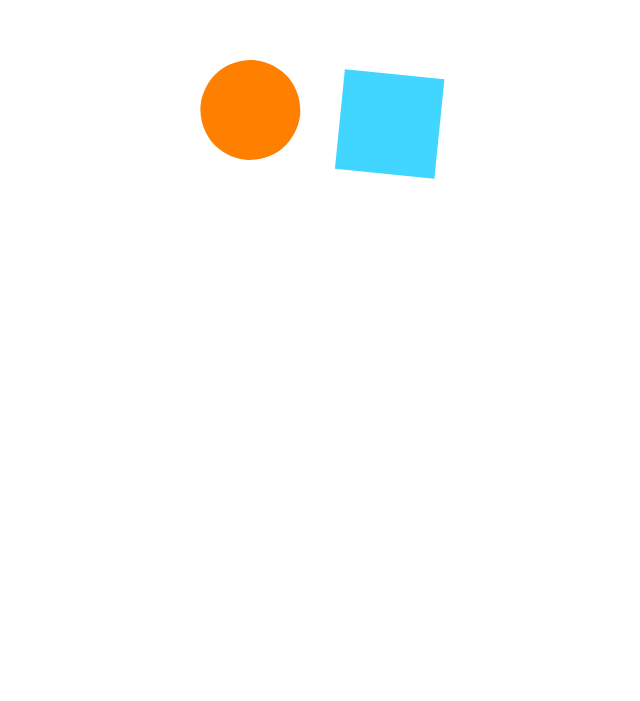
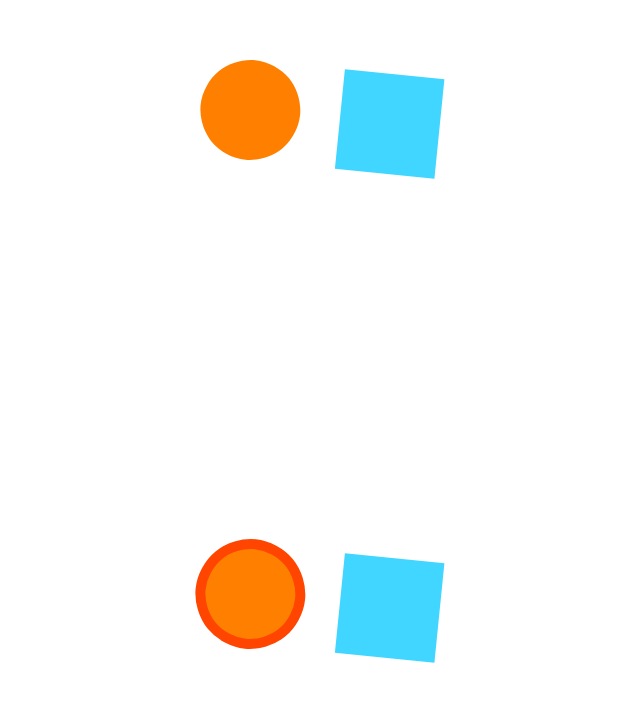
Before and after one commit to RyannDaGreat/TwoJS-and-React-Experiment, a React (Create React App) app: page / in a window 1280 px wide. Shown: the part 123-824 px from the top of the page, without its empty margins (0-640 px from the left). Before the commit the page ends 800 px from the top, so only its background shows below. Built offline with nearby package versions, Linux system fonts and the light colour scheme.

Commit message:
Fixed r.js

```diff
--- a/src/App.js
+++ b/src/App.js
@@ -115,13 +115,18 @@ function GeneralizedTwo(props)
 	</div>
 }
 
+
 function PropsBlend({alpha,props,target,Component,children})
 {
 	//<PropBlend alpha    ={.5}
 	//           props    ={}
 	//           target   ={{prop1:4,prop5:7}}
 	//           component={Div}/>
-	return <Component {...r.objectBlend(props,target,alpha)}>
+	let objectBlend=r.objectBlend(props, target, alpha)
+	window._props=props
+	window._target=target
+	console.log(props,target,alpha,objectBlend)
+	return <Component {...objectBlend}>
 		{children}
 	</Component>
 }
@@ -137,7 +142,12 @@ function App()
 {
 	const [w,sw]=React.useState(0)
 	return <>
-		<GeneralizedTwo width={w} onMouseMove={()=>sw(w+.1)}/>
+		<GeneralizedTwo width={w}
+						onMouseMove={()=>sw(w+.1)} />
+		<PropsBlend Component={GeneralizedTwo}
+					alpha    ={w}
+					target   ={{width: 10}}
+					props    ={{width: 0, onMouseMove: ()=>sw(w+.1)}}/>
 	</>
 }
 
--- a/src/r.js
+++ b/src/r.js
@@ -124,7 +124,7 @@ const r={
 		//Originally written to normalize djson files' object representations
 		//EXAMPLE: sortKeys({3:0,2:0,1:0}) ==== {1:0,2:0,3:0}   (order isn't supposed to matter, but it seems that it IS generally preserved)
 		//TODO assert.rightArgumentLength(arguments)
-		if(r.is_object(object))
+		if(r.isPureObject(object))
 		{
 			const keys=Object.keys(object)
 			keys.sort()
@@ -137,43 +137,43 @@ const r={
 			}
 		}
 	},
-	bad_sleep(seconds)
+	badSleep(seconds)
 	{
 		console.assert(arguments.length===1,'Wrong number of arguments.')
 		//Burn CPU for seconds
 		const e=new Date().getTime()+(seconds*1000)
 		while(new Date().getTime() <= e){}
 	},
-	random_chance(probability)
+	randomChance(probability)
 	{
 		console.assert(arguments.length===1,'Wrong number of arguments.')
 		return Math.random()<probability
 	},
-	all_chars_are_unique(string)
+	allCharsAreUnique(string)
 	{
 		console.assert(arguments.length===1,'Wrong number of arguments.')
-		return string.length===r.number_of_unique_chars(string)
+		return string.length===r.numberOfUniqueChars(string)
 	},
-	number_of_unique_chars(string)
+	numberOfUniqueChars(string)
 	{
 		console.assert(arguments.length===1,'Wrong number of arguments.')
 		// noinspection JSValidateTypes
 		return new Set(string.split('')).size
 	},
-	random_integer(max)
+	randomInteger(max)
 	{
 		console.assert(arguments.length===1,'Wrong number of arguments.')
 		return Math.floor(Math.random()*(max+1))
 	},
-	random_index(list)
+	randomIndex(list)
 	{
 		console.assert(arguments.length===1,'Wrong number of arguments.')
-		return r.random_integer(list.length-1)
+		return r.randomInteger(list.length-1)
 	},
-	random_element(list)
+	randomElement(list)
 	{
 		console.assert(arguments.length===1,'Wrong number of arguments.')
-		return list[r.random_index(list)]
+		return list[r.randomIndex(list)]
 	},
 	charInString(char,string)
 	{
@@ -224,34 +224,34 @@ const r={
 		delete out[key]
 		return out
 	},
-	split_on_first_space(string)
+	splitOnFirstSpace(string)
 	{
 		console.assert(arguments.length===1,'Wrong number of arguments.')
 		// noinspection JSValidateTypes
 		return string.split(/ (.*)/,2)
 	},
-	split_lines(string)
+	splitLines(string)
 	{
 		// noinspection JSValidateTypes
 		return string.split('\n')
 	},
-	remove_empty_lines(string)
+	removeEmptyLines(string)
 	{
 		console.assert(arguments.length===1,'Wrong number of arguments.')
-		return r.split_lines(string).filter(x=>x.trim()).join('\n')
+		return r.splitLines(string).filter(x=>x.trim()).join('\n')
 	},
-	nested_path(path,value)
+	nestedPath(path, value)
 	{
 		console.assert(arguments.length===2,'Wrong number of arguments.')
-		//EXAMPLE: nested_path([4,3,2,1],0) ==== {4:{3:{2:{1:0}}}}
-		//EXAMPLE: nested_path([],)
+		//EXAMPLE: nestedPath([4,3,2,1],0) ==== {4:{3:{2:{1:0}}}}
+		//EXAMPLE: nestedPath([],)
 		console.assert(path&&Object.getPrototypeOf(path)===Array.prototype,'Path must be a list of keys')
 		let out=value
 		for(const key of [...path].reverse())
 			out={[key]:out}
 		return out
 	},
-	multiply_string(string,number)
+	multiplyString(string, number)
 	{
 		console.assert(arguments.length===2,'Wrong number of arguments.')
 		//Like python ("abc"*3=="abcabcabc")
@@ -260,54 +260,54 @@ const r={
 			out+=string
 		return out
 	},
-	is_defined(x)
+	isDefined(x)
 	{
 		console.assert(arguments.length===1,'Wrong number of arguments.')
 		return x!==undefined
 	},
-	is_prototype_of(x,type)
+	isPurePrototypeOf(x, type)
 	{
 		//This is like type-checking with 'typeof', or 'instanceof', except that this way of checking is much more precise.
 		console.assert(arguments.length===2,'Wrong number of arguments.')
 		//TODO assert.defined(type)
 		return Boolean(x&&Object.getPrototypeOf(x)===type.prototype)
 	},
-	is_object(x)
+	isPureObject(x)
 	{
 		//Returns true IFF x is a pure object, meaning it could have been created with an object literal (no funky prototype chains)
-		//For example, r.is_object(any delta) is always true (because all deltas should be able to exist from object literals)
+		//For example, r.isPureObject(any delta) is always true (because all deltas should be able to exist from object literals)
 		console.assert(arguments.length===1,'Wrong number of arguments.')
-		return r.is_prototype_of(x,Object)
+		return r.isPurePrototypeOf(x, Object)
 	},
-	is_function(x)
+	isPureFunction(x)
 	{
 		console.assert(arguments.length===1,'Wrong number of arguments.')
-		return r.is_prototype_of(x,Function)
+		return r.isPurePrototypeOf(x, Function)
 	},
-	is_symbol(x)
+	isPureSymbol(x)
 	{
 		console.assert(arguments.length===1,'Wrong number of arguments.')
-		return r.is_prototype_of(x,Symbol)
+		return r.isPurePrototypeOf(x, Symbol)
 	},
-	is_array(x)
+	isPureArray(x)
 	{
 		console.assert(arguments.length===1,'Wrong number of arguments.')
-		return r.is_prototype_of(x,Array)
+		return r.isPurePrototypeOf(x, Array)
 	},
-	is_string(x)
+	isPureString(x)
 	{
 		console.assert(arguments.length===1,'Wrong number of arguments.')
-		return r.is_prototype_of(x,String)
+		return r.isPurePrototypeOf(x, String)
 	},
-	is_number(x)
+	isPureNumber(x)
 	{
 		console.assert(arguments.length===1,'Wrong number of arguments.')
-		return r.is_prototype_of(x,Number)
+		return r.isPurePrototypeOf(x, Number)
 	},
 	are_objects(...variables)
 	{
 		for(const variable of variables)
-			if(!r.is_object(variable))
+			if(!r.isPureObject(variable))
 				return false
 		return true
 	},
@@ -340,7 +340,7 @@ const r={
 			return singleton
 		}
 	},
-	get_indent_level(line,key={'\t':4})
+	getIndentLevel(line, key={'\t':4})
 	{
 		console.assert(arguments.length>=1,'Wrong number of arguments.')
 		//TODO assert.isString(line)
@@ -563,7 +563,7 @@ const r={
 		//TODO assert.isFunction(leafTransform)
 		//TODO assert.isPureObject(objectTree)
 		for(const [index,value] of Object.entries(objectTree))
-			if(r.is_object(value))
+			if(r.isPureObject(value))
 				r.transformObjectTreeLeaves(value,leafTransform)
 			else
 				objectTree[index]=leafTransform(value)
@@ -585,7 +585,7 @@ const r={
 		{
 			for(const [index,value] of Object.entries(objectTree))
 			{
-				if(!r.is_object(value))
+				if(!r.isPureObject(value))
 				{
 					const newPath=[index]
 					if(includeLeaves)
@@ -640,11 +640,11 @@ const r={
 		//r.sameObjectTreeStructure({},5) is false
 		//r.sameObjectTreeStructure(6,5) is true
 		console.assert(arguments.length===2,'Wrong number of arguments.')
-		if(r.is_object(a)!==r.is_object(b))
+		if(r.isPureObject(a)!==r.isPureObject(b))
 		{
 			return false
 		}
-		const are_objects=r.is_object(a)
+		const are_objects=r.isPureObject(a)
 		if(!are_objects)
 			return true
 		for(const key of Object.keys(a))
@@ -722,7 +722,7 @@ const r={
 		// r.valueBlend(3  ,1  ,1 )	--->	1
 		// r.valueBlend(3  ,1  ,.5)	--->	2
 		// r.valueBlend(3  ,'A',.5)	--->	"A"
-		if(r.is_number(a)&&r.is_number(b))
+		if(r.isPureNumber(a)&&r.isPureNumber(b))
 			return blend(a,b,alpha)
 		return alpha<threshold?a:b
 	},
```
